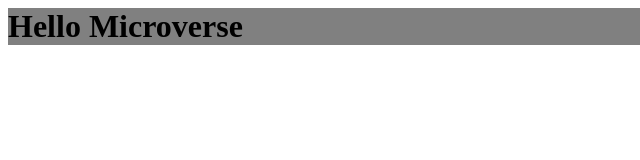
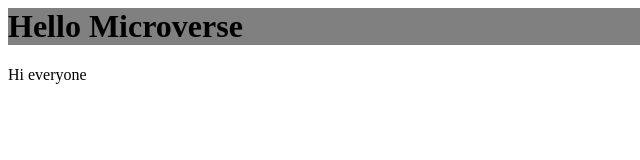
Before and after one commit to shahzaaib/Hello-world, a plain HTML site: page index.html in a window 1280 px wide. Shown: the full height of the page, 0-640 px from the left. Drawn offline with Linux system fonts and the light colour scheme.

Commit message:
edit the index file

```diff
--- a/index.html
+++ b/index.html
@@ -1,2 +1,3 @@
 <link rel="stylesheet" href="style.css">
 <h1 class="h1"> Hello Microverse </h1>
+<body> Hi everyone </body>
```
